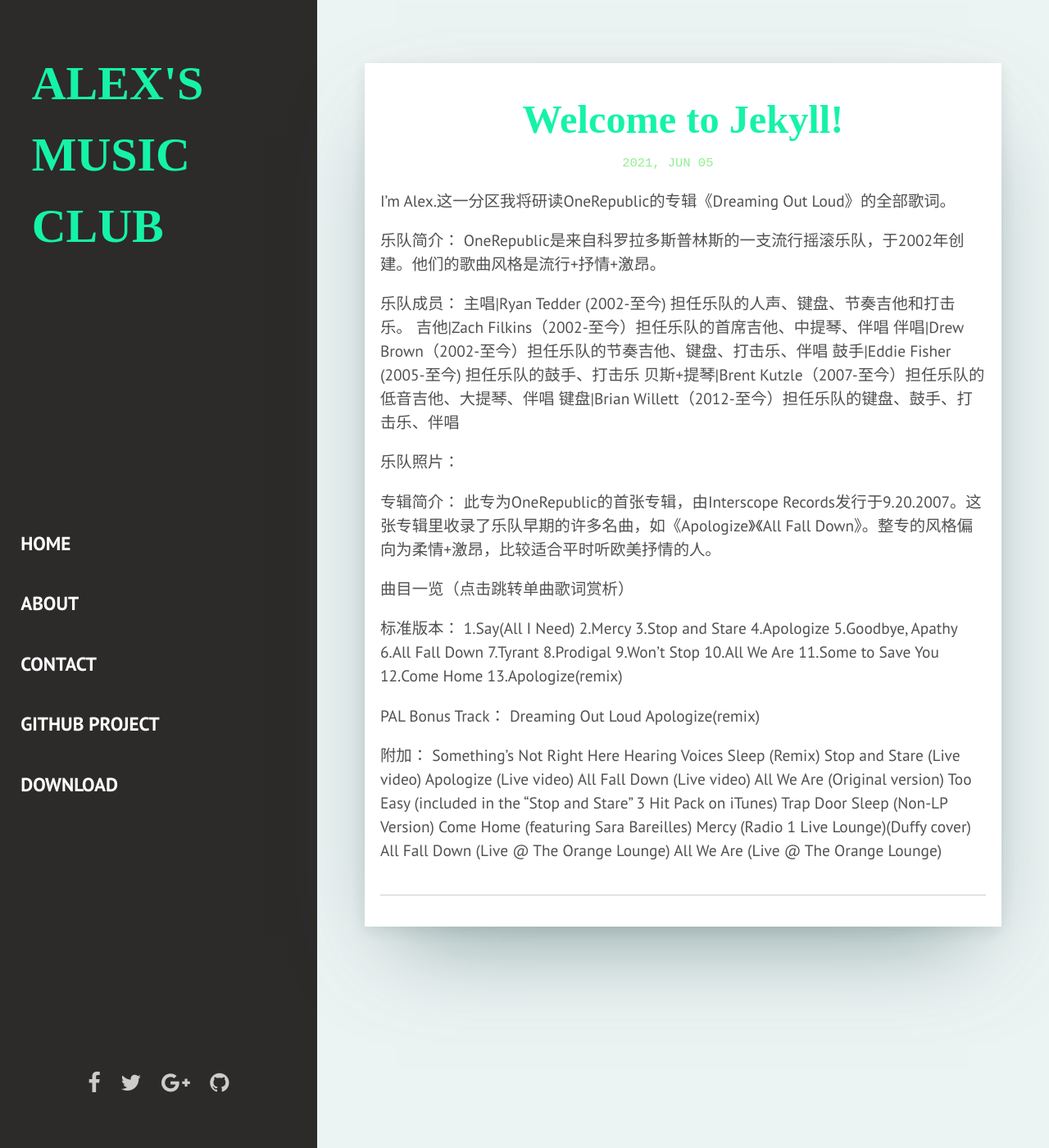
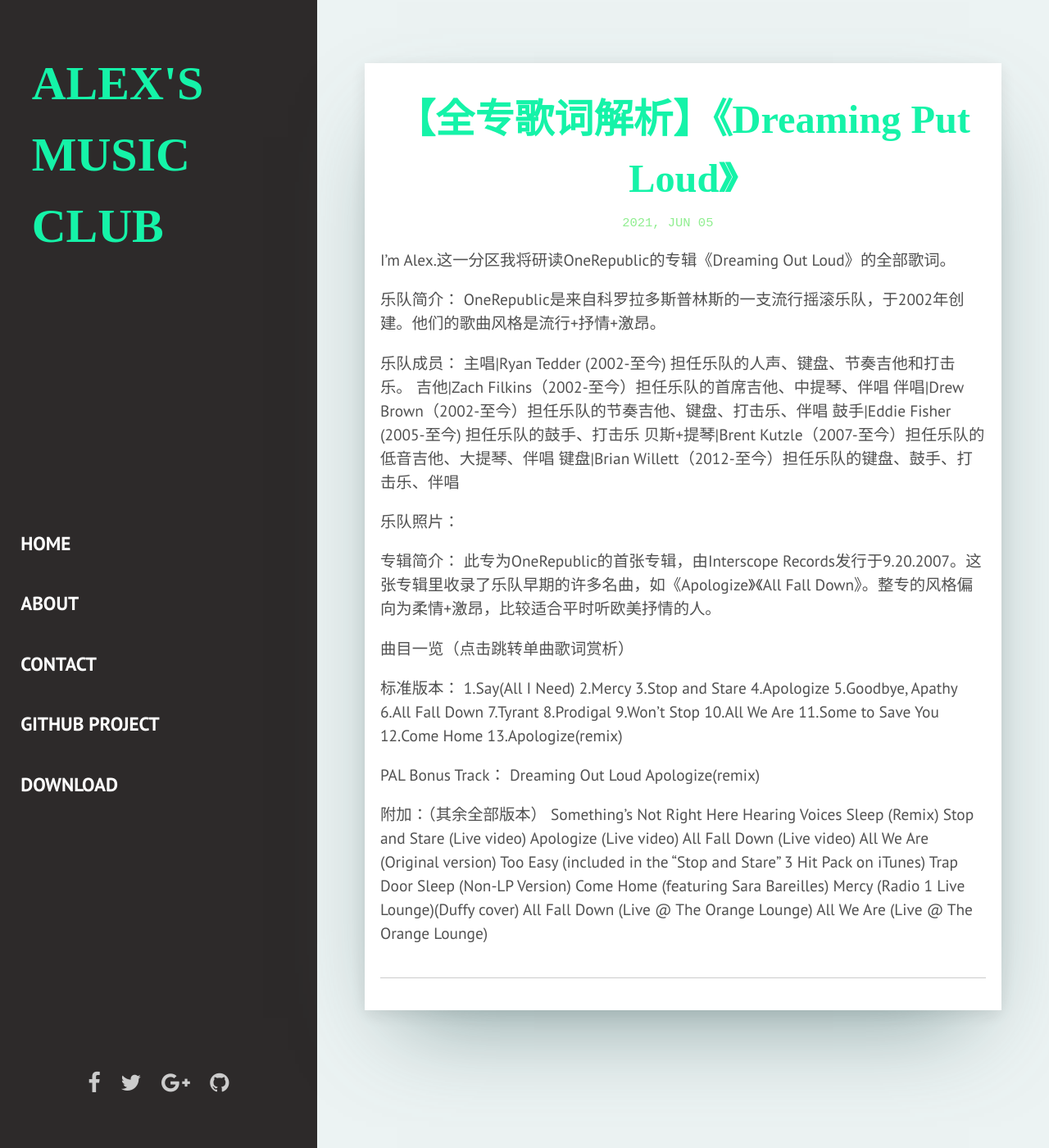
Before and after one commit to AlexJWC/AAAlexJWC.github.io, a Jekyll site: the page built from _posts/2021-06-05-dreaming-out-loud.markdown, in a window 1280 px wide and 1400 px high. Shown: the whole window at 82% size. Built offline with Jekyll 4.4.1, drawn with Linux system fonts in a browser that asks for light colours; some web fonts are replaced.

Commit message:
Update 2021-06-05-dreaming-out-loud.markdown

```diff
--- a/_posts/2021-06-05-dreaming-out-loud.markdown
+++ b/_posts/2021-06-05-dreaming-out-loud.markdown
@@ -1,8 +1,9 @@
 ---
 layout: post
-title:  "Welcome to Jekyll!"
+title:  "【全专歌词解析】《Dreaming Put Loud》"
 date:   2021-06-05 23:08:41 +0800
-categories: albums
+image: DOL.jpg
+description: 解析Dreaming Put Loud全专歌词
 ---
 I'm Alex.这一分区我将研读OneRepublic的专辑《Dreaming Out Loud》的全部歌词。
 
@@ -43,7 +44,7 @@
 Dreaming Out Loud
 Apologize(remix)
 
-附加：
+附加：（其余全部版本）
 Something's Not Right Here
 Hearing Voices
 Sleep (Remix)
```
